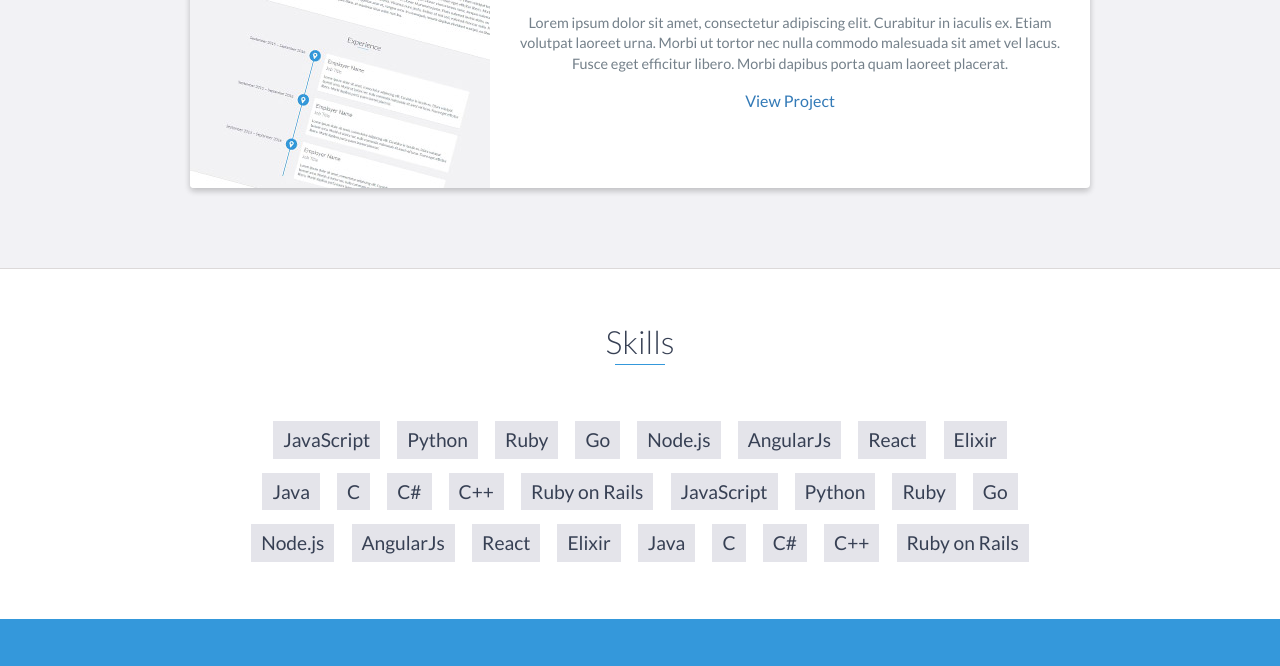
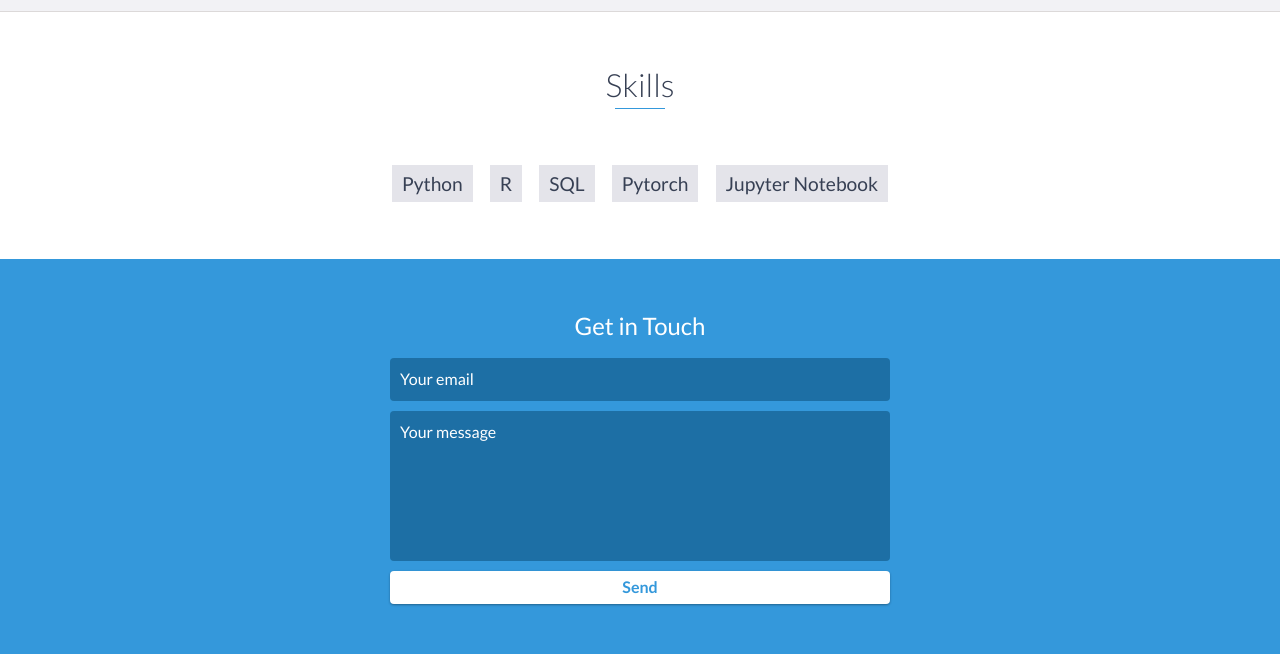
Before and after one commit to Legoons/Legoons.github.io, a website: page index.html in a window 1280 px wide. Shown: the part 2314-2980 px from the top of the page. Drawn offline with nearby package versions, Linux system fonts and the light colour scheme.

Commit message:
Update index.html

```diff
--- a/index.html
+++ b/index.html
@@ -90,7 +90,7 @@
             <div data-date="June 2020 – August 2020">
                 <h3>화물맨</h3>
                 <p>
-                    화물맨은 궤적운송을 통해 배차를 도와주는 어플을 운영중인 화물정보 플랫폼 회사이다. 2달간 인공지능 RNN, LSTM 기반 딥러닝 알고리즘을 통해 예측 운행시간과 실제 운행 시간을 비교하고 분석하여 이를 다음 배차에 적용하여 최적배차 시스템 개발을 추진하였다.
+                    화물맨은 궤적운송을 통해 배차를 도와주는 어플을 운영중인 화물정보 플랫폼 회사이다. 2달간 인공지능 RNN, LSTM 기반 딥러닝 알고리즘을 통해 예측 운행시간과 실제 운행 시간을 비교하고 분석하여 이를 다음 배차에 적용하는 최적배차 시스템 개발을 추진하였다.
                 </p>
             </div>
         </div>
@@ -111,7 +111,7 @@
                     GPA : 3.56 / 4.5
                 </li>
                 <li>
-                    Relevant Courses : Data mining, machine Learning and Deep Learning, Applied Statistic, Linear Algebra
+                    Relevant Courses : Data mining, machine Learning and Deep Learning, Applied Statistic, Linear Algebra, Python
                 </li>
             </ul>
         </div>
@@ -125,7 +125,7 @@
             <div class="row">
                 <div class="project shadow-large">
                     <div class="project-image">
-                        <img src="images/project.jpg" />
+                        <img src="images/dacon_jeju.PNG" />
                     </div>
                     <!-- End .project-image -->
                     <div class="project-info">
@@ -162,32 +162,11 @@
     <div id="skills">
         <h2 class="heading">Skills</h2>
         <ul>
-            <li>JavaScript</li>
             <li>Python</li>
-            <li>Ruby</li>
-            <li>Go</li>
-            <li>Node.js</li>
-            <li>AngularJs</li>
-            <li>React</li>
-            <li>Elixir</li>
-            <li>Java</li>
-            <li>C</li>
-            <li>C#</li>
-            <li>C++</li>
-            <li>Ruby on Rails</li>
-            <li>JavaScript</li>
-            <li>Python</li>
-            <li>Ruby</li>
-            <li>Go</li>
-            <li>Node.js</li>
-            <li>AngularJs</li>
-            <li>React</li>
-            <li>Elixir</li>
-            <li>Java</li>
-            <li>C</li>
-            <li>C#</li>
-            <li>C++</li>
-            <li>Ruby on Rails</li>
+            <li>R</li>
+            <li>SQL</li>
+            <li>Pytorch</li>
+            <li>Jupyter Notebook</li>
         </ul>
     </div>
     <!-- End #skills -->
```
